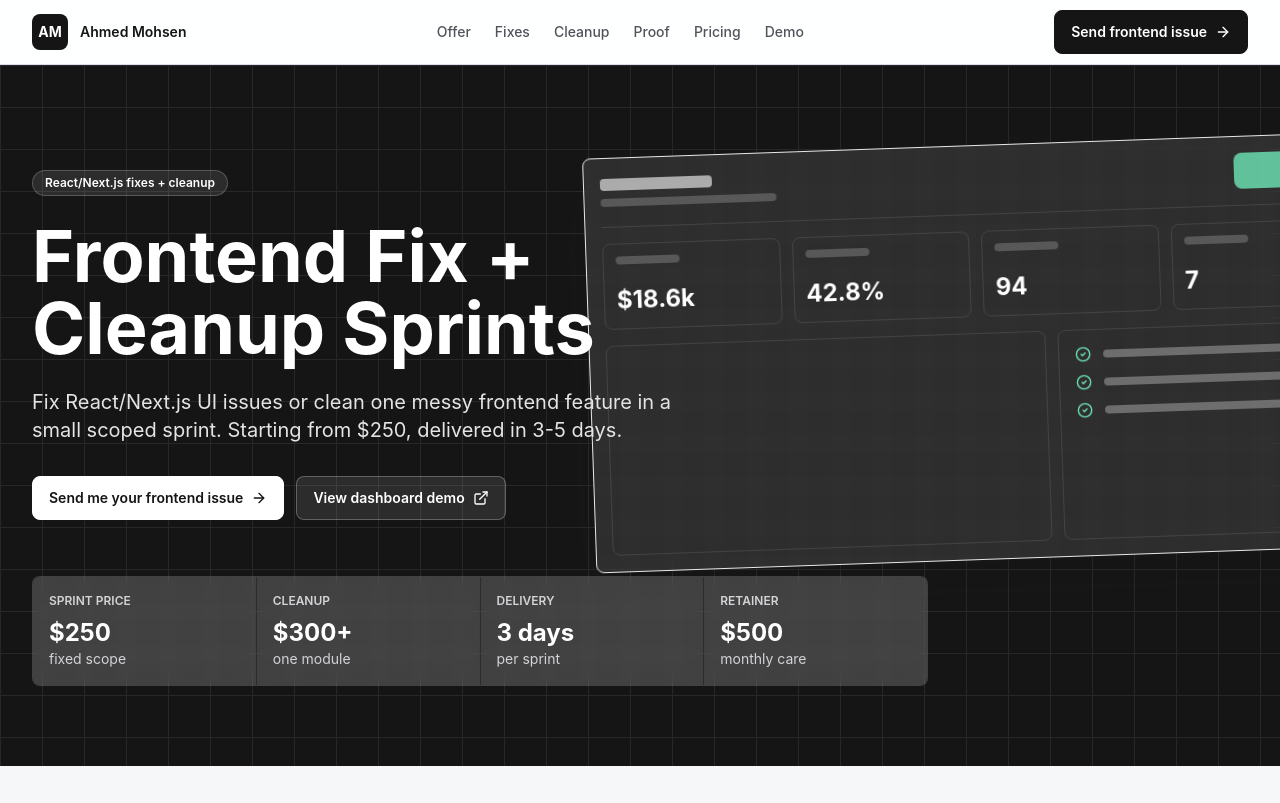
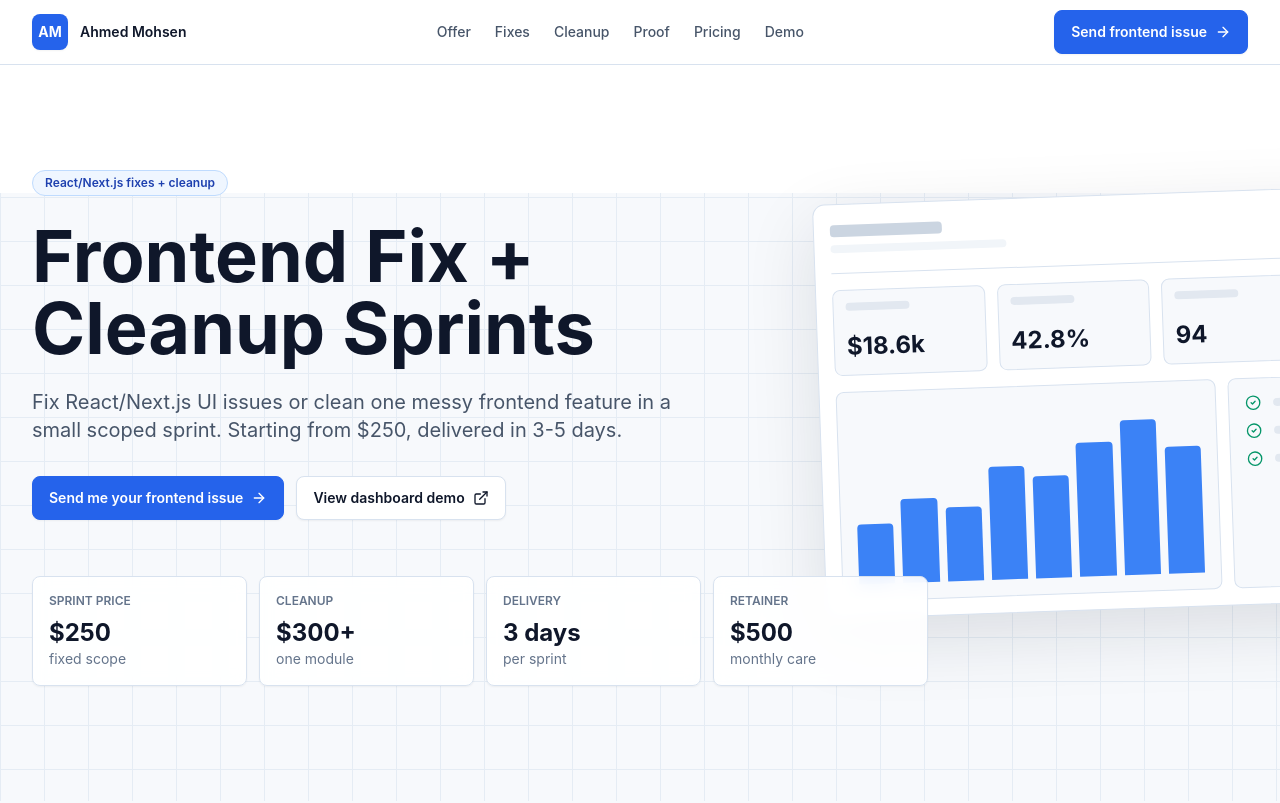
Before and after one commit to AhmedMohsen600/frontend-fix-sprint, a Next.js app: page / in a window 1280 px wide. Shown: the top 803 px of the page. Built offline with nearby package versions, Linux system fonts and the light colour scheme.

Commit message:
Polish website trust design

```diff
--- a/src/app/globals.css
+++ b/src/app/globals.css
@@ -4,8 +4,8 @@
 
 :root {
   color-scheme: light;
-  background: #f6f7f9;
-  color: #151515;
+  background: #f7f9fc;
+  color: #0f172a;
 }
 
 html {
@@ -14,8 +14,8 @@ html {
 
 body {
   min-height: 100vh;
-  background: #f6f7f9;
-  color: #151515;
+  background: #f7f9fc;
+  color: #0f172a;
   font-family:
     Inter,
     ui-sans-serif,
@@ -27,6 +27,6 @@ body {
 }
 
 ::selection {
-  background: #151515;
+  background: #1d4ed8;
   color: white;
 }
--- a/src/app/page.tsx
+++ b/src/app/page.tsx
@@ -1,3 +1,4 @@
+import { AboutAhmedSection } from "@/components/site/about-ahmed-section";
 import { CleanupSection } from "@/components/site/cleanup-section";
 import { CtaSection } from "@/components/site/cta-section";
 import { FaqSection } from "@/components/site/faq-section";
@@ -22,6 +23,7 @@ export default function Home() {
         <ProcessSection />
         <PricingSection />
         <FaqSection />
+        <AboutAhmedSection />
         <CtaSection />
       </main>
     </>
--- /dev/null
+++ b/src/components/site/about-ahmed-section.tsx
@@ -0,0 +1,94 @@
+import { Github, Linkedin } from "lucide-react";
+import { Badge } from "@/components/ui/badge";
+import { ButtonLink } from "@/components/ui/button-link";
+
+const experienceAreas = [
+  "React.js",
+  "Next.js",
+  "React Native",
+  "TypeScript",
+  "Tailwind CSS",
+  "Dashboards",
+  "Payment portals",
+  "Analytics UIs",
+  "Admin panels",
+  "Frontend architecture",
+  "Performance",
+  "Clean maintainable code"
+];
+
+export function AboutAhmedSection() {
+  return (
+    <section className="bg-paper py-20" id="about-ahmed">
+      <div className="mx-auto grid max-w-7xl gap-10 px-4 sm:px-6 lg:grid-cols-[0.85fr_1.15fr] lg:items-start lg:px-8">
+        <div>
+          <Badge tone="mint">About Ahmed</Badge>
+          <h2 className="mt-4 max-w-2xl text-3xl font-bold leading-tight text-ink sm:text-4xl">
+            Senior frontend judgment, AI-assisted speed
+          </h2>
+          <p className="mt-4 text-base leading-7 text-zinc-600 sm:text-lg">
+            I am Ahmed Mohsen, a Senior Frontend Engineer from Egypt. I have spent
+            4+ years building React, Next.js, and React Native products by hand,
+            including dashboards, payment portals, mobile apps, admin panels,
+            analytics UIs, and polished marketing pages.
+          </p>
+          <p className="mt-4 text-base leading-7 text-zinc-600 sm:text-lg">
+            I use AI tools to move faster, but I still own the structure, review
+            the implementation, protect the UX, and make sure the final result is
+            clean, maintainable, and production-ready.
+          </p>
+          <div className="mt-8 flex flex-col gap-3 sm:flex-row">
+            <ButtonLink
+              href="https://github.com/AhmedMohsen600"
+              icon={<Github aria-hidden="true" className="size-4" />}
+              iconPosition="start"
+              rel="noreferrer"
+              target="_blank"
+              variant="secondary"
+            >
+              View GitHub
+            </ButtonLink>
+            <ButtonLink
+              href="https://www.linkedin.com/in/ahmed-frontend/"
+              icon={<Linkedin aria-hidden="true" className="size-4" />}
+              iconPosition="start"
+              rel="noreferrer"
+              target="_blank"
+            >
+              Connect on LinkedIn
+            </ButtonLink>
+          </div>
+        </div>
+
+        <article className="rounded-lg border border-line bg-white p-6 shadow-sm">
+          <div className="flex flex-col gap-3 border-b border-line pb-6 sm:flex-row sm:items-center sm:justify-between">
+            <div>
+              <p className="text-sm font-semibold uppercase tracking-wide text-zinc-500">
+                Senior Frontend Engineer
+              </p>
+              <h3 className="mt-2 text-2xl font-bold text-ink">Ahmed Mohsen</h3>
+            </div>
+            <Badge className="w-fit" tone="sky">
+              Egypt / 4+ years
+            </Badge>
+          </div>
+          <div className="mt-6 flex flex-wrap gap-2">
+            {experienceAreas.map((area) => (
+              <span
+                className="rounded-full border border-line bg-paper px-3 py-1.5 text-sm font-medium text-zinc-700"
+                key={area}
+              >
+                {area}
+              </span>
+            ))}
+          </div>
+          <p className="mt-6 border-t border-line pt-6 text-sm leading-6 text-zinc-600">
+            Best fit for teams that need a real engineer to clean up a visible
+            frontend problem quickly: scoped, reviewed, and delivered with notes
+            the team can understand after handoff.
+          </p>
+        </article>
+      </div>
+    </section>
+  );
+}
--- a/src/components/site/hero-section.tsx
+++ b/src/components/site/hero-section.tsx
@@ -5,42 +5,43 @@ import { getContactHref, proofStats } from "@/features/service";
 
 function HeroBackdrop() {
   return (
-    <div aria-hidden="true" className="absolute inset-0 overflow-hidden bg-ink">
-      <div className="absolute inset-0 opacity-[0.08] [background-image:linear-gradient(#ffffff_1px,transparent_1px),linear-gradient(90deg,#ffffff_1px,transparent_1px)] [background-size:42px_42px]" />
-      <div className="absolute left-[46%] top-20 hidden w-[780px] rotate-[-2deg] rounded-lg border border-white/12 bg-white/10 p-4 shadow-soft backdrop-blur sm:block">
-        <div className="flex items-center justify-between border-b border-white/10 pb-4">
+    <div aria-hidden="true" className="absolute inset-0 overflow-hidden bg-paper">
+      <div className="absolute inset-0 opacity-[0.55] [background-image:linear-gradient(#d8e2ef_1px,transparent_1px),linear-gradient(90deg,#d8e2ef_1px,transparent_1px)] [background-size:44px_44px]" />
+      <div className="absolute inset-x-0 top-0 hidden h-32 bg-white sm:block" />
+      <div className="absolute left-[64%] top-32 hidden w-[680px] rotate-[-2deg] rounded-xl border border-line bg-white p-4 shadow-soft lg:block">
+        <div className="flex items-center justify-between border-b border-line pb-4">
           <div>
-            <div className="h-3 w-28 rounded bg-white/60" />
-            <div className="mt-2 h-2 w-44 rounded bg-white/20" />
+            <div className="h-3 w-28 rounded bg-slate-300" />
+            <div className="mt-2 h-2 w-44 rounded bg-slate-100" />
           </div>
-          <div className="h-9 w-28 rounded-lg bg-emerald-300/80" />
+          <div className="h-9 w-28 rounded-lg bg-blue-600" />
         </div>
         <div className="grid gap-3 py-4 sm:grid-cols-4">
           {["$18.6k", "42.8%", "94", "7"].map((value) => (
-            <div className="rounded-lg border border-white/10 bg-white/12 p-3" key={value}>
-              <div className="h-2 w-16 rounded bg-white/20" />
-              <div className="mt-5 text-2xl font-bold text-white">{value}</div>
+            <div className="rounded-lg border border-line bg-paper p-3" key={value}>
+              <div className="h-2 w-16 rounded bg-slate-200" />
+              <div className="mt-5 text-2xl font-bold text-ink">{value}</div>
             </div>
           ))}
         </div>
         <div className="grid gap-3 sm:grid-cols-[1.2fr_0.8fr]">
-          <div className="rounded-lg border border-white/10 bg-white/12 p-4">
+          <div className="rounded-lg border border-line bg-paper p-4">
             <div className="flex h-44 items-end gap-2">
               {[34, 48, 42, 64, 58, 76, 88, 72].map((height, index) => (
                 <div
-                  className="flex-1 rounded-t bg-sky-300/80"
+                  className="flex-1 rounded-t bg-blue-500"
                   key={index}
                   style={{ height: `${height}%` }}
                 />
               ))}
             </div>
           </div>
-          <div className="space-y-3 rounded-lg border border-white/10 bg-white/12 p-4">
+          <div className="space-y-3 rounded-lg border border-line bg-paper p-4">
             {["Mobile billing overflow", "Dashboard hierarchy", "Empty states"].map(
               (item) => (
                 <div className="flex items-center gap-3" key={item}>
-                  <CheckCircle2 className="size-4 text-emerald-300" />
-                  <div className="h-2 flex-1 rounded bg-white/30" />
+                  <CheckCircle2 className="size-4 text-emerald-600" />
+                  <div className="h-2 flex-1 rounded bg-slate-200" />
                 </div>
               )
             )}
@@ -53,30 +54,28 @@ function HeroBackdrop() {
 
 export function HeroSection() {
   return (
-    <section className="relative isolate min-h-[calc(100svh-7rem)] overflow-hidden">
+    <section className="relative isolate min-h-[calc(100svh-4rem)] overflow-hidden">
       <HeroBackdrop />
-      <div className="relative mx-auto flex max-w-7xl flex-col justify-center px-4 py-20 sm:px-6 lg:px-8">
-        <div className="max-w-3xl pt-6 text-white">
-          <Badge className="border-white/20 bg-white/10 text-white" tone="neutral">
+      <div className="relative mx-auto flex max-w-7xl flex-col justify-center px-4 py-12 sm:px-6 sm:py-20 lg:px-8">
+        <div className="max-w-3xl text-ink sm:pt-6">
+          <Badge className="border-blue-200 bg-blue-50 text-blue-800" tone="neutral">
             React/Next.js fixes + cleanup
           </Badge>
           <h1 className="mt-6 max-w-[21rem] text-3xl font-bold leading-[1.08] sm:max-w-none sm:text-6xl sm:leading-[1.02] lg:text-7xl">
             Frontend Fix + Cleanup Sprints
           </h1>
-          <p className="mt-6 max-w-[21.5rem] text-lg leading-8 text-zinc-200 sm:max-w-2xl sm:text-xl">
+          <p className="mt-6 max-w-[21.5rem] text-lg leading-8 text-slate-600 sm:max-w-2xl sm:text-xl">
             Fix React/Next.js UI issues or clean one messy frontend feature in a
             small scoped sprint. Starting from $250, delivered in 3-5 days.
           </p>
           <div className="mt-8 flex flex-col gap-3 sm:flex-row">
             <ButtonLink
-              className="border-white bg-white text-ink hover:bg-zinc-100"
               href={getContactHref()}
               icon={<ArrowRight aria-hidden="true" className="size-4" />}
             >
               Send me your frontend issue
             </ButtonLink>
             <ButtonLink
-              className="border-white/25 bg-white/10 text-white hover:bg-white/15"
               href="/demo"
               icon={<ExternalLink aria-hidden="true" className="size-4" />}
               variant="secondary"
@@ -86,12 +85,12 @@ export function HeroSection() {
           </div>
         </div>
 
-        <dl className="mt-14 grid max-w-4xl grid-cols-2 gap-px overflow-hidden rounded-lg border border-white/10 bg-white/10 sm:grid-cols-4">
+        <dl className="mt-14 grid max-w-4xl grid-cols-2 gap-3 sm:grid-cols-4">
           {proofStats.map((stat) => (
-            <div className="bg-white/10 p-4 backdrop-blur" key={stat.label}>
-              <dt className="text-xs font-semibold uppercase text-zinc-300">{stat.label}</dt>
-              <dd className="mt-2 text-2xl font-bold text-white">{stat.value}</dd>
-              <dd className="text-sm text-zinc-300">{stat.detail}</dd>
+            <div className="rounded-lg border border-line bg-white/90 p-4 shadow-sm backdrop-blur" key={stat.label}>
+              <dt className="text-xs font-semibold uppercase text-slate-500">{stat.label}</dt>
+              <dd className="mt-2 text-2xl font-bold text-ink">{stat.value}</dd>
+              <dd className="text-sm text-slate-500">{stat.detail}</dd>
             </div>
           ))}
         </dl>
--- a/src/components/site/process-section.tsx
+++ b/src/components/site/process-section.tsx
@@ -8,7 +8,7 @@ export function ProcessSection() {
       <div className="mx-auto max-w-7xl px-4 sm:px-6 lg:px-8">
         <SectionHeading
           align="center"
-          description="The buyer sends the issue list. Ahmed confirms the sprint scope. Codex helps execute the frontend work, verification, and delivery notes."
+          description="The buyer sends the issue list. Ahmed confirms the sprint scope, implements the frontend work, checks the affected screens, and sends clear delivery notes."
           eyebrow="Process"
           title="Simple enough to close without a long call."
         />
--- a/src/components/site/site-header.tsx
+++ b/src/components/site/site-header.tsx
@@ -14,10 +14,10 @@ const navItems = [
 
 export function SiteHeader() {
   return (
-    <header className="sticky top-0 z-40 border-b border-line bg-white/90 backdrop-blur">
+    <header className="sticky top-0 z-40 border-b border-line bg-white/95 backdrop-blur">
       <div className="mx-auto flex h-16 max-w-7xl items-center justify-between px-4 sm:px-6 lg:px-8">
         <Link className="flex items-center gap-3" href="/">
-          <span className="flex size-9 items-center justify-center rounded-lg bg-ink text-sm font-bold text-white">
+          <span className="flex size-9 items-center justify-center rounded-lg bg-sky text-sm font-bold text-white shadow-sm">
             AM
           </span>
           <span className="hidden text-sm font-semibold text-ink sm:inline">
@@ -28,7 +28,7 @@ export function SiteHeader() {
         <nav aria-label="Main navigation" className="hidden items-center gap-6 md:flex">
           {navItems.map((item) => (
             <Link
-              className="text-sm font-medium text-zinc-600 transition hover:text-ink"
+              className="text-sm font-medium text-slate-600 transition hover:text-sky"
               href={item.href}
               key={item.href}
             >
--- a/src/components/ui/badge.tsx
+++ b/src/components/ui/badge.tsx
@@ -8,11 +8,11 @@ type BadgeProps = {
 };
 
 const tones = {
-  neutral: "border-line bg-white text-ink",
-  mint: "border-emerald-200 bg-emerald-50 text-emerald-900",
-  sky: "border-sky-200 bg-sky-50 text-sky-900",
-  coral: "border-orange-200 bg-orange-50 text-orange-900",
-  gold: "border-yellow-200 bg-yellow-50 text-yellow-900"
+  neutral: "border-slate-200 bg-white text-slate-700",
+  mint: "border-emerald-200 bg-emerald-50 text-emerald-800",
+  sky: "border-blue-200 bg-blue-50 text-blue-800",
+  coral: "border-red-200 bg-red-50 text-red-800",
+  gold: "border-amber-200 bg-amber-50 text-amber-800"
 };
 
 export function Badge({ children, className, tone = "neutral" }: BadgeProps) {
--- a/src/components/ui/button-link.tsx
+++ b/src/components/ui/button-link.tsx
@@ -9,9 +9,9 @@ type ButtonLinkProps = AnchorHTMLAttributes<HTMLAnchorElement> & {
 };
 
 const variants = {
-  primary: "border-ink bg-ink text-white hover:bg-black",
-  secondary: "border-line bg-white text-ink hover:border-ink",
-  ghost: "border-transparent bg-transparent text-ink hover:bg-white/70"
+  primary: "border-sky bg-sky text-white hover:border-blue-700 hover:bg-blue-700",
+  secondary: "border-line bg-white text-ink hover:border-sky hover:text-sky",
+  ghost: "border-transparent bg-transparent text-ink hover:bg-sky/5 hover:text-sky"
 };
 
 export function ButtonLink({
@@ -25,7 +25,7 @@ export function ButtonLink({
   return (
     <a
       className={cn(
-        "inline-flex min-h-11 items-center justify-center gap-2 rounded-lg border px-4 py-2 text-sm font-semibold transition focus:outline-none focus:ring-2 focus:ring-ink focus:ring-offset-2",
+        "inline-flex min-h-11 cursor-pointer items-center justify-center gap-2 rounded-lg border px-4 py-2 text-sm font-semibold shadow-sm transition focus:outline-none focus:ring-2 focus:ring-sky focus:ring-offset-2",
         variants[variant],
         className
       )}
--- a/tailwind.config.ts
+++ b/tailwind.config.ts
@@ -5,16 +5,16 @@ const config: Config = {
   theme: {
     extend: {
       colors: {
-        ink: "#151515",
-        paper: "#f6f7f9",
-        line: "#d9dee7",
-        mint: "#10b981",
-        coral: "#f9735b",
-        gold: "#f4b740",
-        sky: "#0ea5e9"
+        ink: "#0f172a",
+        paper: "#f7f9fc",
+        line: "#d8e2ef",
+        mint: "#0f766e",
+        coral: "#dc2626",
+        gold: "#b45309",
+        sky: "#2563eb"
       },
       boxShadow: {
-        soft: "0 18px 70px rgba(21, 21, 21, 0.12)"
+        soft: "0 22px 70px rgba(15, 23, 42, 0.12)"
       }
     }
   },
```
